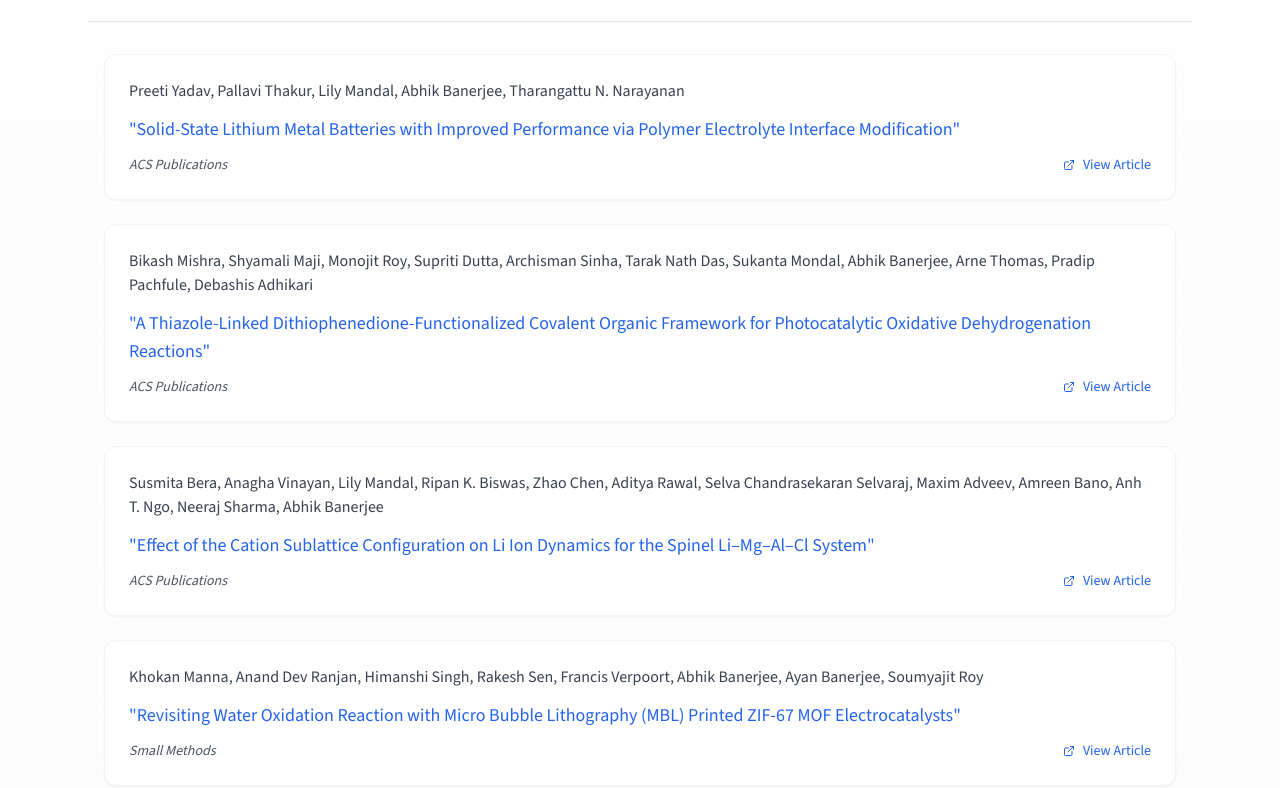
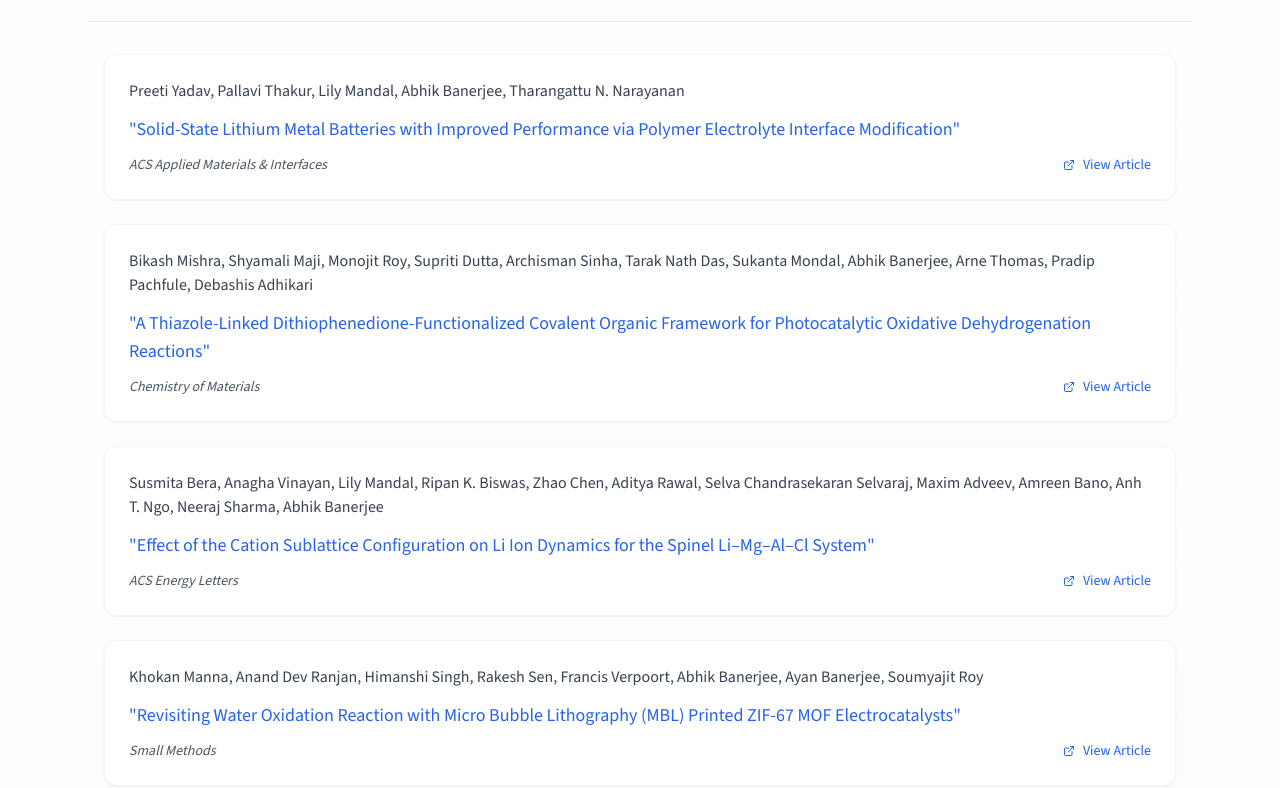
Before and after one commit to amalmmfs/eesl, a Next.js app: page /publications in a window 1280 px wide. Shown: the part 595-1383 px from the top of the page. Built offline with nearby package versions, Linux system fonts and the light colour scheme.

Commit message:
chore: update publications.ts

```diff
--- a/src/app/data/publications.ts
+++ b/src/app/data/publications.ts
@@ -29,7 +29,7 @@ export const publications: Publication[] = [
       "Abhik Banerjee",
       "Tharangattu N. Narayanan",
     ],
-    journal: "ACS Publications",
+    journal: "ACS Applied Materials & Interfaces",
     year: 2025,
     publicationLink:
       "https://pubs.acs.org/doi/10.1021/acsami.5c14962",
@@ -51,7 +51,7 @@ export const publications: Publication[] = [
       "Pradip Pachfule",
       "Debashis Adhikari",
     ],
-    journal: "ACS Publications",
+    journal: "Chemistry of Materials",
     year: 2025,
     publicationLink:
       "https://pubs.acs.org/doi/10.1021/acs.chemmater.5c01745",
@@ -74,7 +74,7 @@ export const publications: Publication[] = [
       "Neeraj Sharma",
       "Abhik Banerjee",
     ],
-    journal: "ACS Publications",
+    journal: "ACS Energy Letters",
     year: 2025,
     publicationLink:
       "https://pubs.acs.org/doi/10.1021/acsenergylett.5c02238"
```
